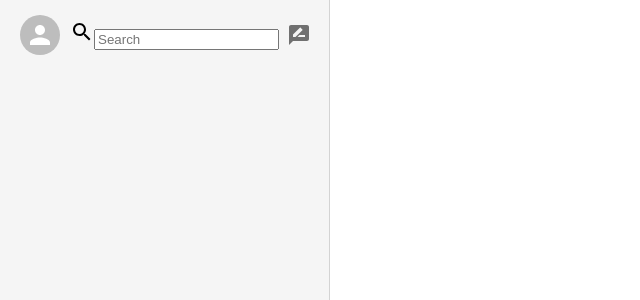
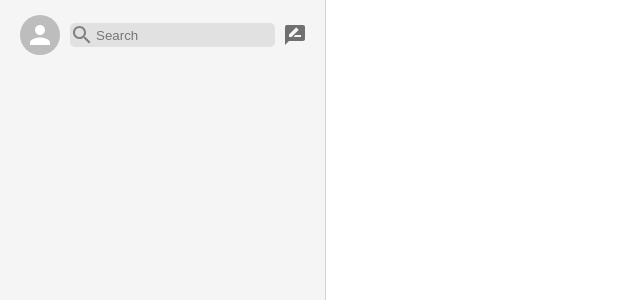
Before and after one commit to Facundo-Martin/react-chatapp, a React (Create React App) app: page / in a window 1280 px wide. Shown: the top 300 px of the page, without its empty margins (0-640 px from the left). Built offline with nearby package versions, Linux system fonts and the light colour scheme.

Commit message:
finished Sidebar header

```diff
--- a/src/Sidebar.css
+++ b/src/Sidebar.css
@@ -18,3 +18,19 @@
   cursor: pointer;
   margin: 10px;
 }
+
+.sidebar__input {
+  display: flex;
+  align-items: center;
+  justify-content: center;
+  flex: 1;
+  background-color: #e1e1e1;
+  color: gray;
+  border-radius: 5px;
+}
+
+.sidebar__input > input {
+  border: none;
+  background: transparent;
+  outline-width: 0;
+}
```
